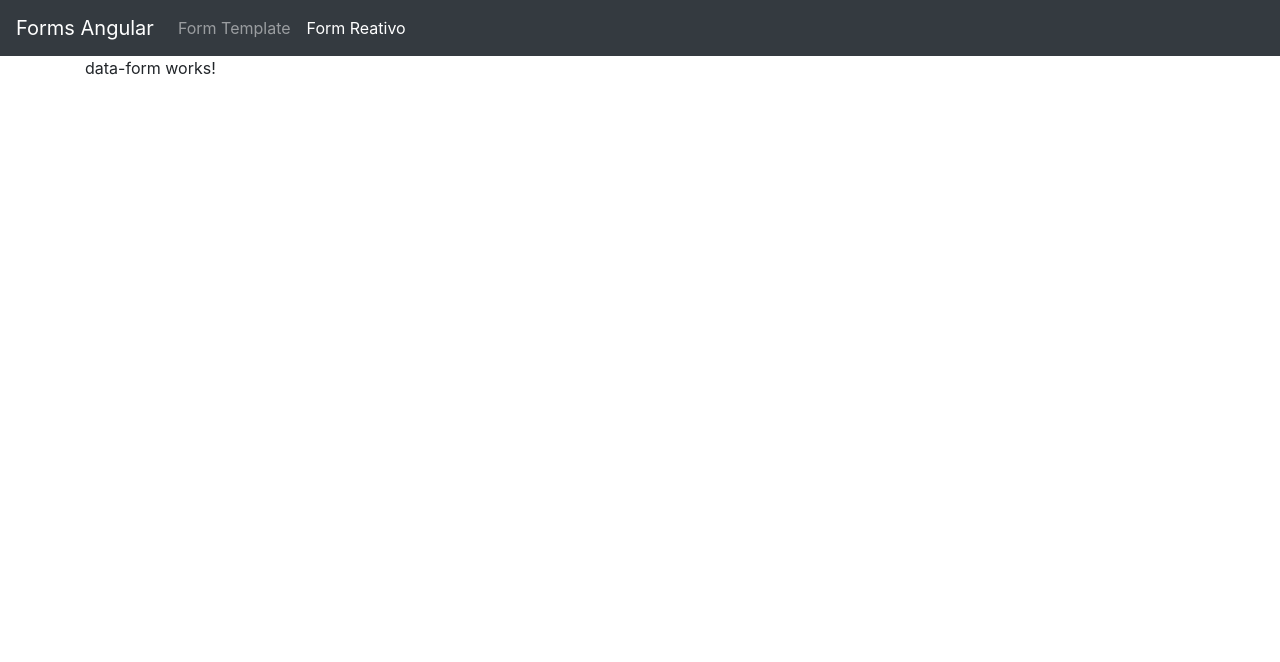
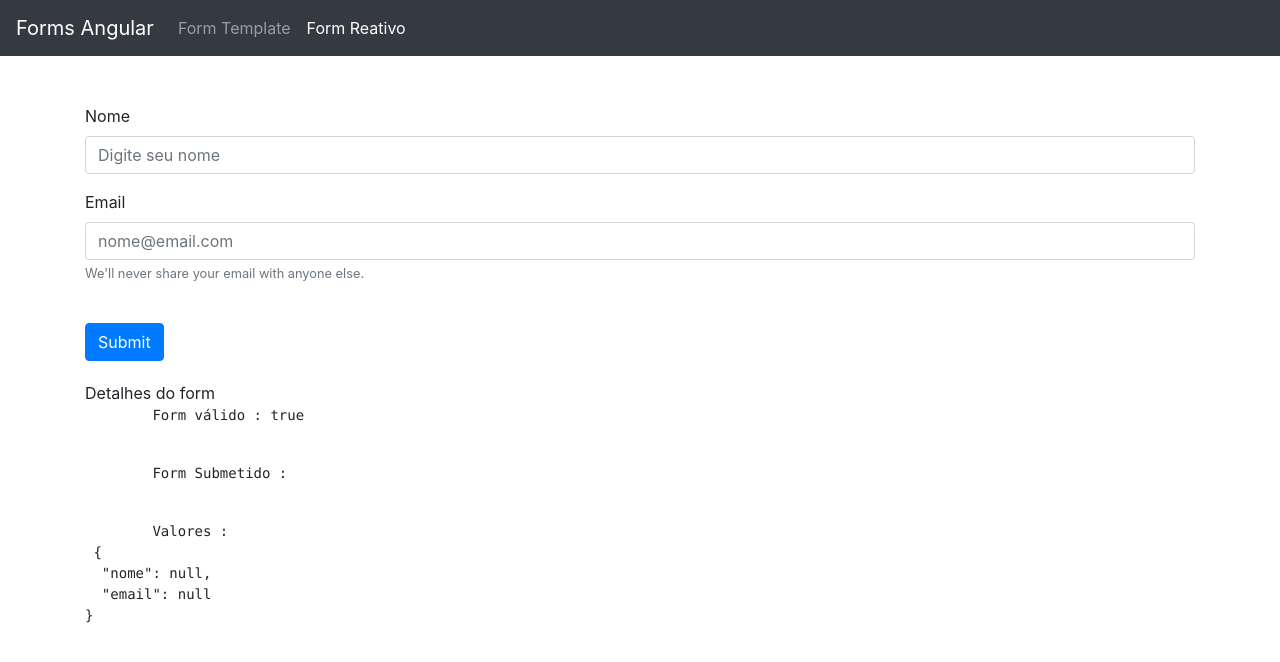
Before and after one commit to MucaBordini/curso-angular-forms, an Angular app: page /dataForm in a window 1280 px wide. Shown: the top 662 px of the page. Built offline with nearby package versions, Linux system fonts and the light colour scheme.

Commit message:
Sincronizando HTML com FormGroup

```diff
--- a/src/app/data-form/data-form.component.html
+++ b/src/app/data-form/data-form.component.html
@@ -1 +1,24 @@
-<p>data-form works!</p>
+<br><br>
+<form #f class="form-horizontal" [formGroup]="formulario">
+
+    <div class="form-group">
+      <label for="nome">Nome</label>
+      <input formControlName="nome" type="text" class="form-control" id="nome" placeholder="Digite seu nome">
+      <!--div class="alert alert-danger" role="alert">
+          Nome é obrigatório
+      </div-->
+    </div>
+
+    <div class="form-group">
+      <label for="email">Email</label>
+      <input formControlName="email" type="email" class="form-control" id="exampleInputEmail1" aria-describedby="emailHelp" placeholder="nome@email.com">
+      <!--div class="alert alert-danger" role="alert">
+          Email inválido
+      </div-->
+      <small id="emailHelp" class="form-text text-muted">We'll never share your email with anyone else.</small>
+    </div>
+  <br>
+  <button type="submit" class="btn btn-primary">Submit</button>
+
+  <app-form-debug [form]="formulario"></app-form-debug>
+</form>
```
Also changed, not shown: src/app/data-form/data-form.module.ts (+6 -3 lines), src/app/shared/shared.module.ts (added, +18 -0 lines), src/app/template-form/template-form.module.ts (+4 -4 lines), src/app/shared/form-debug/form-debug.component.css (added), src/app/shared/form-debug/form-debug.component.html (renamed from src/app/form-debug/form-debug.component.html), src/app/shared/form-debug/form-debug.component.ts (renamed from src/app/form-debug/form-debug.component.ts), 1 other file (tests, documents, lock files or other folders).
